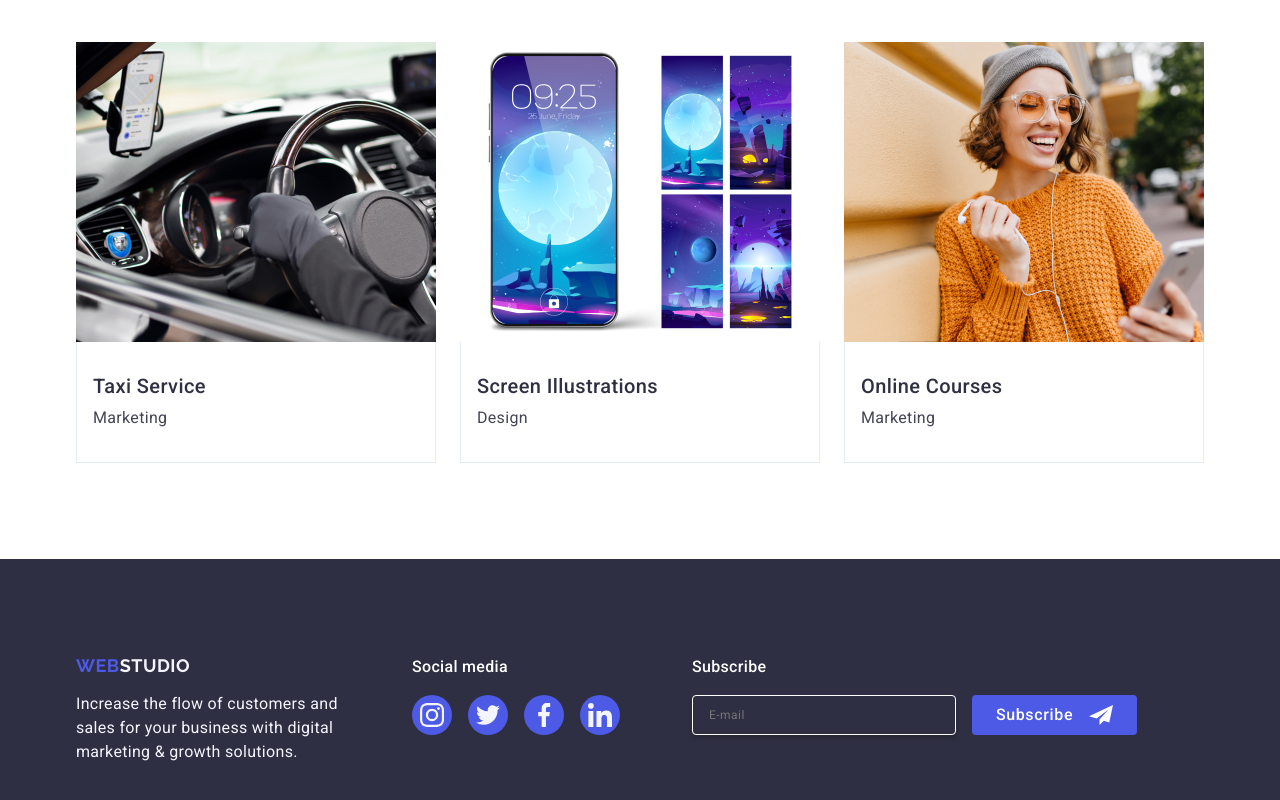
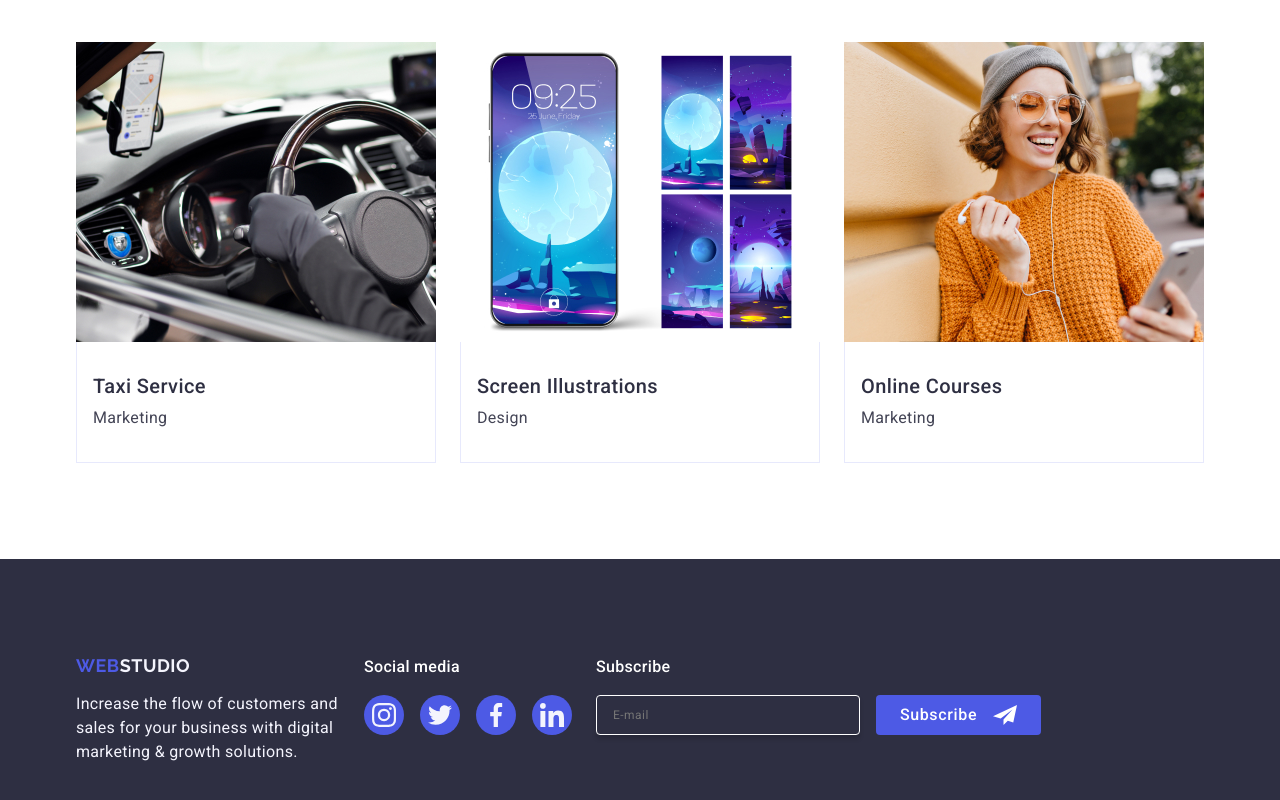
Before and after one commit to nataliia-herasymchuk253/goit-markup-hw-06, a plain HTML site: page index.html in a window 1280 px wide. Shown: the part 2552-3352 px from the top of the page. Drawn offline with nearby package versions, Linux system fonts and the light colour scheme.

Commit message:
gap footer

```diff
--- a/css/styles.css
+++ b/css/styles.css
@@ -943,7 +943,7 @@
     flex-direction: row;
     justify-content: flex-start;
 
-    gap: 72px;
+    gap: 72px 24px;
  }
  .social-media-title {
     display: block;
```
